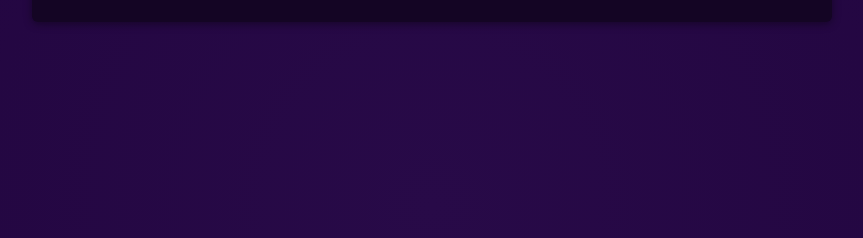
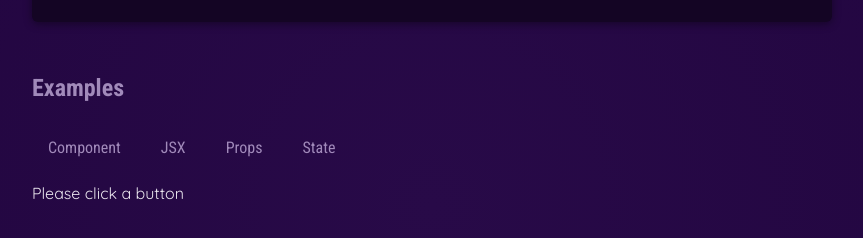
Before and after one commit to nalindaka/React-project-1, a React (Vite) app: page / in a window 1280 px wide. Shown: the part 434-672 px from the top of the page, without its empty margins (208-1071 px from the left). Built offline with nearby package versions, Linux system fonts and the light colour scheme.

Commit message:
Add interactive buttons

```diff
--- a/src/App.jsx
+++ b/src/App.jsx
@@ -1,8 +1,15 @@
 import { CORE_CONCEPTS } from "./data.js";
 import Header from "./components/Header/Header.jsx";
 import CoreConcept from "./components/CoreConcept.jsx";
+import TabButton from "./components/TabButton.jsx";
 
 function App() {
+  let tabContent = "Please click a button";
+
+  function handleSelect(selectedButton) {
+    tabContent = selectedButton;
+    console.log(selectedButton);
+  }
   return (
     <div>
       <Header></Header>
@@ -16,6 +23,18 @@
             <CoreConcept {...CORE_CONCEPTS[3]} />
           </ul>
         </section>
+        <section id="examples">
+          <h2>Examples</h2>
+          <menu>
+            <TabButton onSelect={() => handleSelect("Component")}>
+              Component
+            </TabButton>
+            <TabButton onSelect={() => handleSelect("JSX")}>JSX</TabButton>
+            <TabButton onSelect={() => handleSelect("Props")}>Props</TabButton>
+            <TabButton onSelect={() => handleSelect("State")}>State</TabButton>
+          </menu>
+          {tabContent}
+        </section>
       </main>
     </div>
   );
--- /dev/null
+++ b/src/components/TabButton.jsx
@@ -0,0 +1,7 @@
+export default function TabButton({ children, onSelect }) {
+  return (
+    <li>
+      <button onClick={onSelect}>{children}</button>
+    </li>
+  );
+}
```
